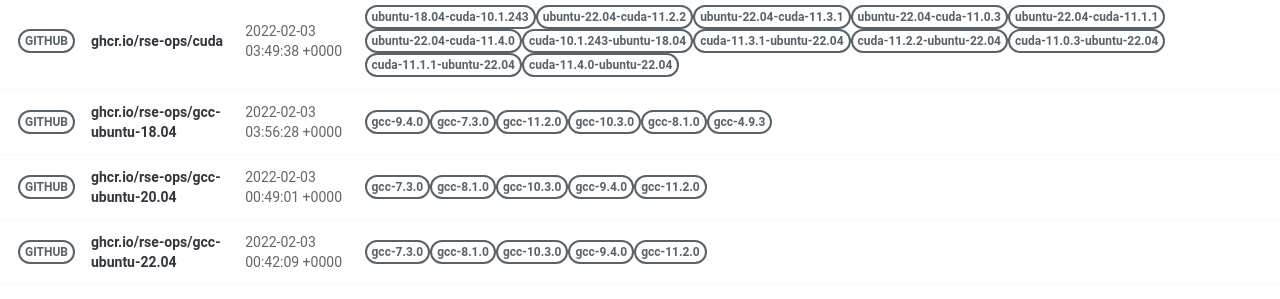
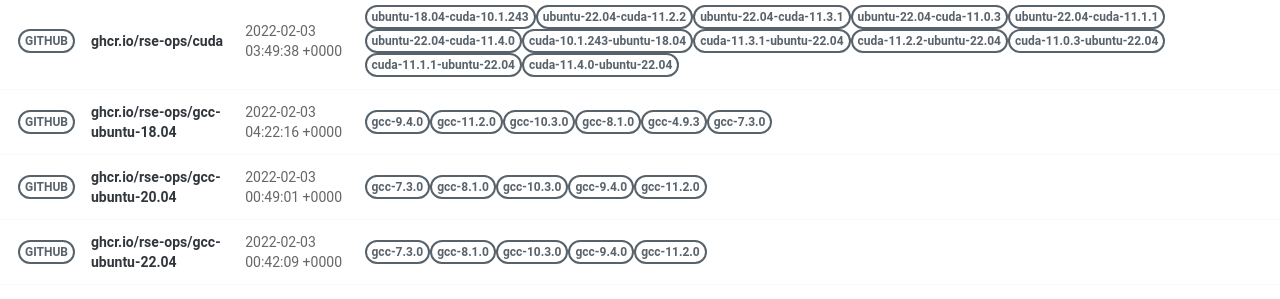
Before and after one commit to rse-ops/docker-images, a Jekyll site: the page built from pages/index.md, in a window 1280 px wide. Shown: the part 502-801 px from the top of the page. Built offline with Jekyll 4.4.1, drawn with Linux system fonts in a browser that asks for light colours; nearby versions of some CDN libraries.

Commit message:
Automated push to update library 2022-02-03

```diff
--- a/_library/ghcr.io-rse-ops-gcc-ubuntu-18.04.md
+++ b/_library/ghcr.io-rse-ops-gcc-ubuntu-18.04.md
@@ -1,7 +1,7 @@
 ---
 layout: container
 name: ghcr.io/rse-ops/gcc-ubuntu-18.04
-updated_at: 2022-02-03 03:56:28.390718
+updated_at: 2022-02-03 04:22:16.313153
 
 
 container_url: https://github.com/orgs/rse-ops/packages/container/package/gcc-ubuntu-18.04
```
Also changed, not shown: other parts of _library/ghcr.io-rse-ops-gcc-ubuntu-18.04.md (+3 -3 lines).
